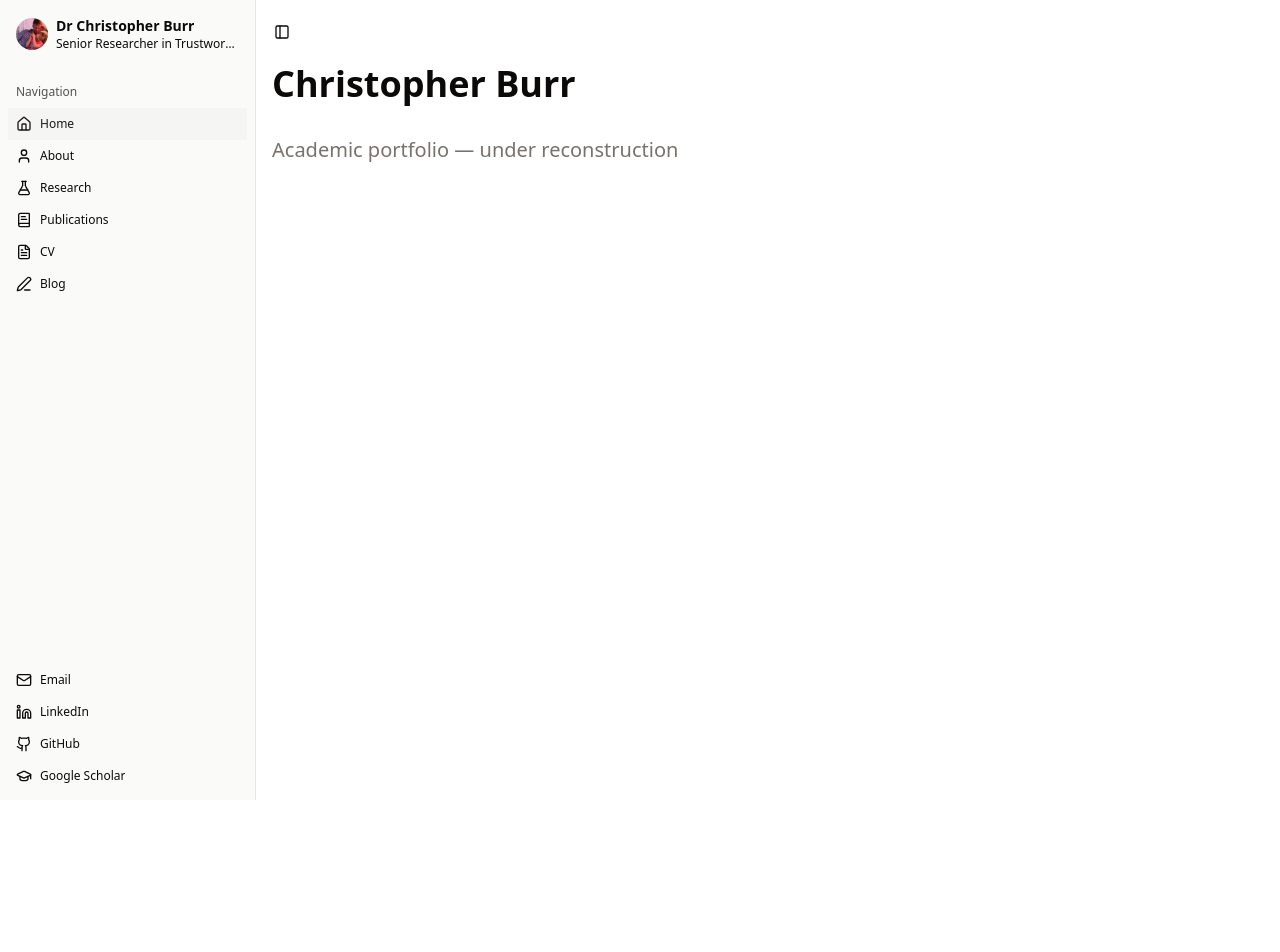
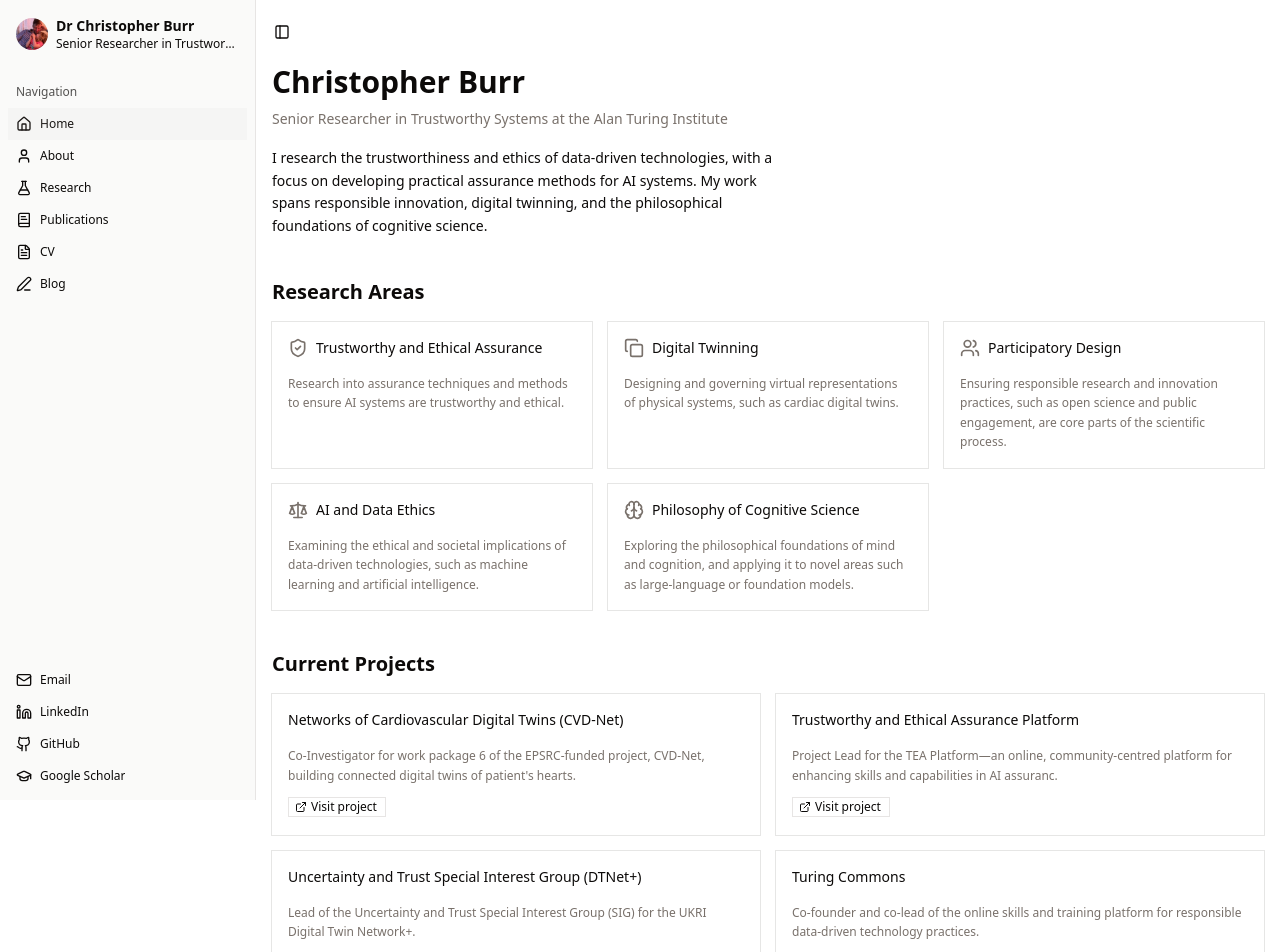
Before and after one commit to chrisdburr/chrisdburr.github.io, a Next.js app: page / in a window 1280 px wide. Shown: the top 952 px of the page. Before the commit the page ends 800 px from the top, so only its background shows below. Built offline with nearby package versions, Linux system fonts and the light colour scheme.

Commit message:
feat: implement homepage with research areas and projects (PP-q8c)

```diff
--- a/src/app/page.tsx
+++ b/src/app/page.tsx
@@ -1,10 +1,97 @@
+import {
+  Brain,
+  Copy,
+  ExternalLink,
+  Scale,
+  ShieldCheck,
+  Users,
+} from "lucide-react";
+import Link from "next/link";
+import { Badge } from "@/components/ui/badge";
+import {
+  Card,
+  CardContent,
+  CardDescription,
+  CardHeader,
+  CardTitle,
+} from "@/components/ui/card";
+import { projects, researchAreas, site } from "@/lib/data";
+
+const iconMap: Record<string, React.ReactNode> = {
+  trust: <ShieldCheck className="size-5 text-muted-foreground" />,
+  copy: <Copy className="size-5 text-muted-foreground" />,
+  users: <Users className="size-5 text-muted-foreground" />,
+  scale: <Scale className="size-5 text-muted-foreground" />,
+  brain: <Brain className="size-5 text-muted-foreground" />,
+};
+
+const activeProjects = projects.filter((p) => p.active);
+
 export default function Home() {
   return (
-    <>
-      <h1 className="mb-4 font-bold text-4xl">Christopher Burr</h1>
-      <p className="text-muted-foreground text-xl">
-        Academic portfolio — under reconstruction
-      </p>
-    </>
+    <div className="space-y-10">
+      {/* Hero */}
+      <section>
+        <h1 className="mb-2 font-bold text-3xl">{site.profile.fullName}</h1>
+        <p className="mb-4 text-muted-foreground text-sm/relaxed">
+          {site.profile.role} at the {site.profile.institute}
+        </p>
+        <p className="max-w-prose text-sm/relaxed">
+          I research the trustworthiness and ethics of data-driven technologies,
+          with a focus on developing practical assurance methods for AI systems.
+          My work spans responsible innovation, digital twinning, and the
+          philosophical foundations of cognitive science.
+        </p>
+      </section>
+
+      {/* Research Areas */}
+      <section>
+        <h2 className="mb-4 font-semibold text-xl">Research Areas</h2>
+        <div className="grid grid-cols-1 gap-4 md:grid-cols-2 lg:grid-cols-3">
+          {researchAreas.map((area) => (
+            <Card key={area.field}>
+              <CardHeader>
+                <div className="flex items-center gap-2">
+                  {iconMap[area.iconName]}
+                  <CardTitle>{area.title}</CardTitle>
+                </div>
+              </CardHeader>
+              <CardContent>
+                <CardDescription>{area.description}</CardDescription>
+              </CardContent>
+            </Card>
+          ))}
+        </div>
+      </section>
+
+      {/* Active Projects */}
+      <section>
+        <h2 className="mb-4 font-semibold text-xl">Current Projects</h2>
+        <div className="grid grid-cols-1 gap-4 lg:grid-cols-2">
+          {activeProjects.map((project) => (
+            <Card key={project.title}>
+              <CardHeader>
+                <CardTitle>{project.title}</CardTitle>
+              </CardHeader>
+              <CardContent className="space-y-3">
+                <CardDescription>{project.description}</CardDescription>
+                <div>
+                  <Link
+                    href={project.link}
+                    rel="noopener noreferrer"
+                    target="_blank"
+                  >
+                    <Badge variant="outline">
+                      <ExternalLink data-icon="inline-start" />
+                      Visit project
+                    </Badge>
+                  </Link>
+                </div>
+              </CardContent>
+            </Card>
+          ))}
+        </div>
+      </section>
+    </div>
   );
 }
```
Also changed, not shown: 1 other file (tests, documents, lock files or other folders).
